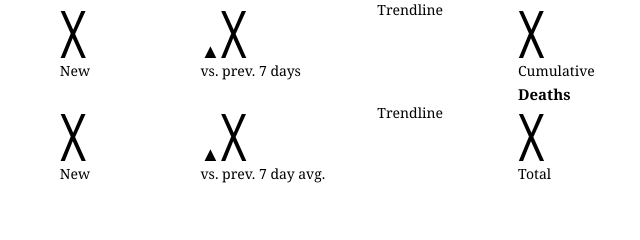
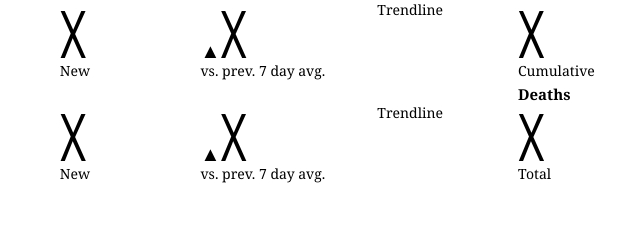
Before and after one commit to garretthaas/covid-dashboard, a website built with webpack: page index.html in a window 1280 px wide. Shown: the part 726-966 px from the top of the page, 132-772 px from the left. Built offline with nearby package versions, Linux system fonts and the light colour scheme; no server answers.

Commit message:
copy edit

```diff
--- a/index.html
+++ b/index.html
@@ -103,7 +103,7 @@
           </div>
           <div class="grid-item" data-point="cases-percent-change">
             <p class="callout positive" data-item="content">X</p>
-            <p data-item="title">vs. prev.  7 days</p>
+            <p data-item="title">vs. prev. 7 day avg.</p>
           </div>
           <div class="grid-item trendline" data-item="trend-line">
             <p>Trendline</p></div>
```
